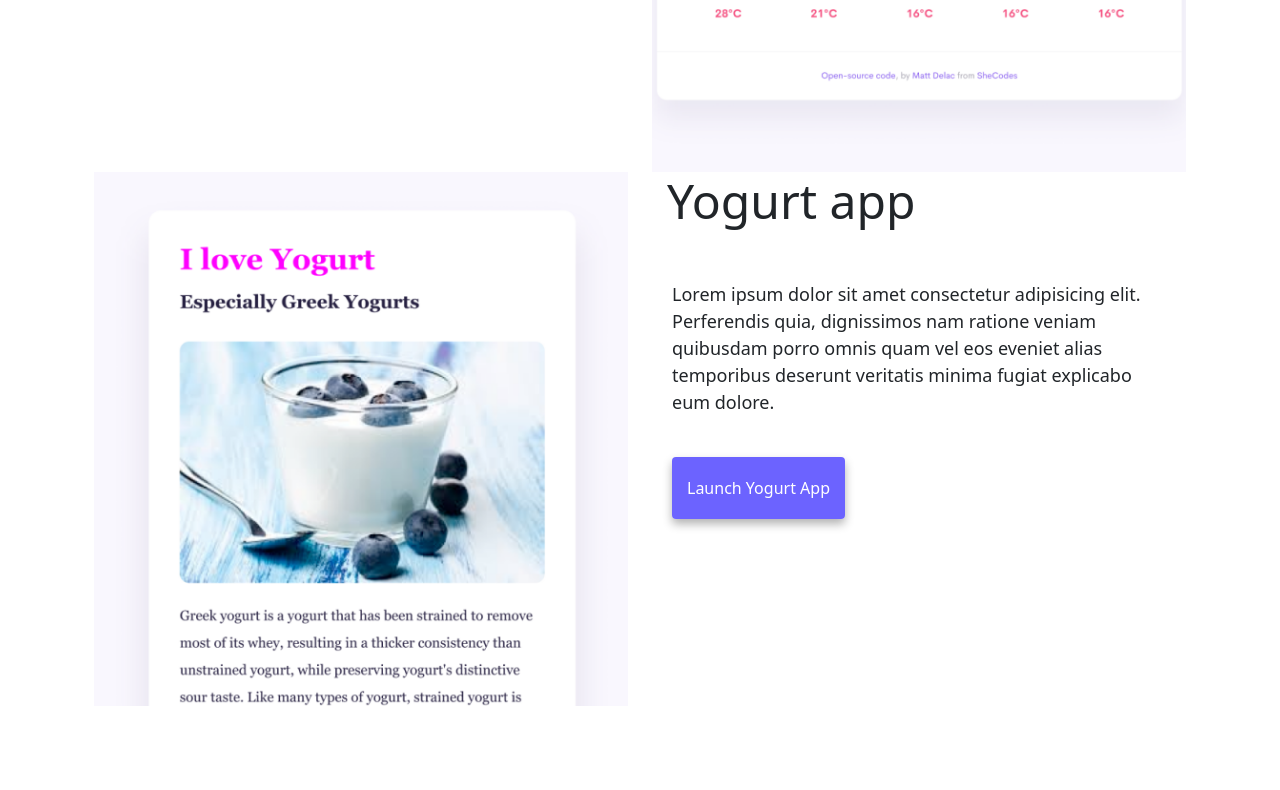
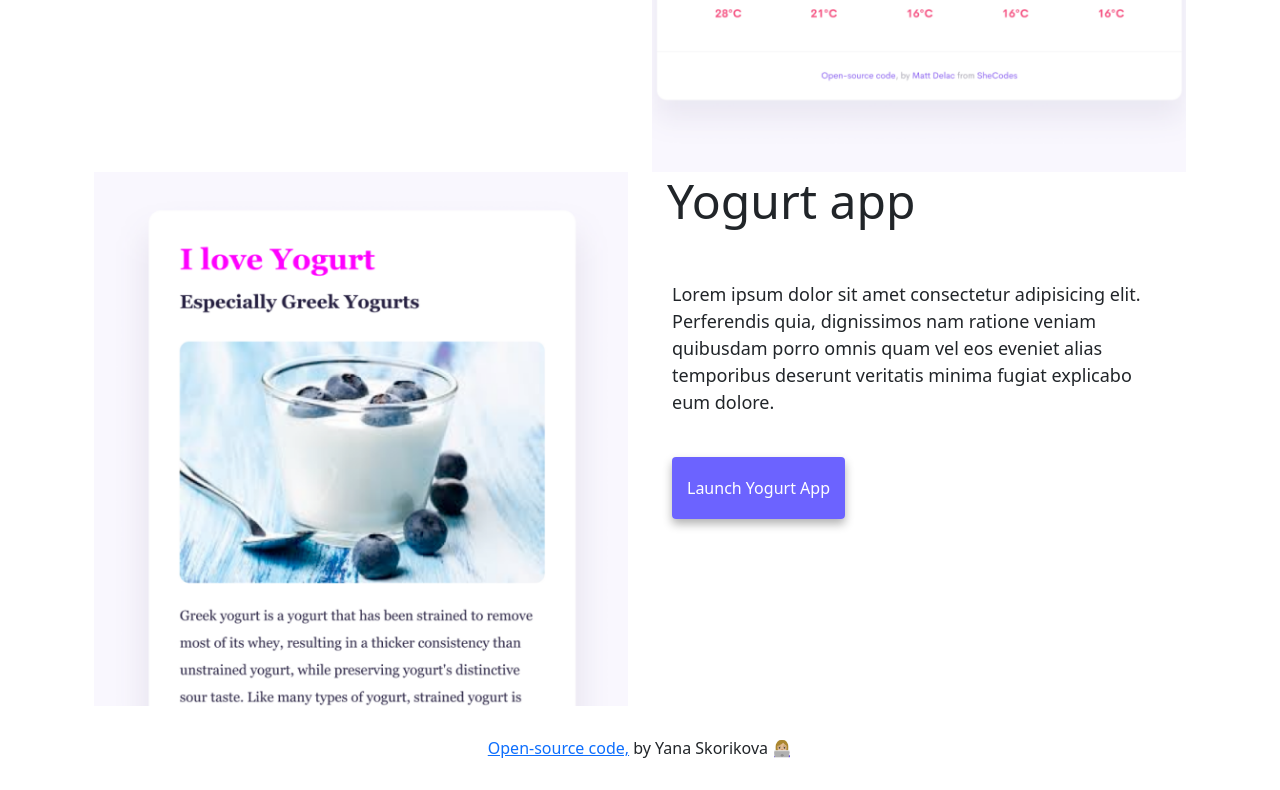
Before and after one commit to YanaSkorikova/Portfolio, a plain HTML site: page index.html in a window 1280 px wide. Shown: the part 1390-2180 px from the top of the page. Before the commit the page ends 2096 px from the top, so only its background shows below. Drawn offline with nearby package versions, Linux system fonts and the light colour scheme.

Commit message:
Add link to GitHub

```diff
--- a/index.html
+++ b/index.html
@@ -120,6 +120,12 @@
           >
         </div>
         </div>
+        <div class="me">
+      <a href="https://github.com/YanaSkorikova/Portfolio"> Open-source code,</a>
+
+                 by Yana Skorikova 👩🏼‍💻
+
+              </div>
 
     </div>
 
--- a/styles/styles.css
+++ b/styles/styles.css
@@ -115,6 +115,9 @@ img {
   margin-top: 50px;
   font-size: 96px;
 }
+.me {
+  padding: 30px;
+}
 @media (max-width: 800px) {
   h1 {
     font-size: 46px;
```
